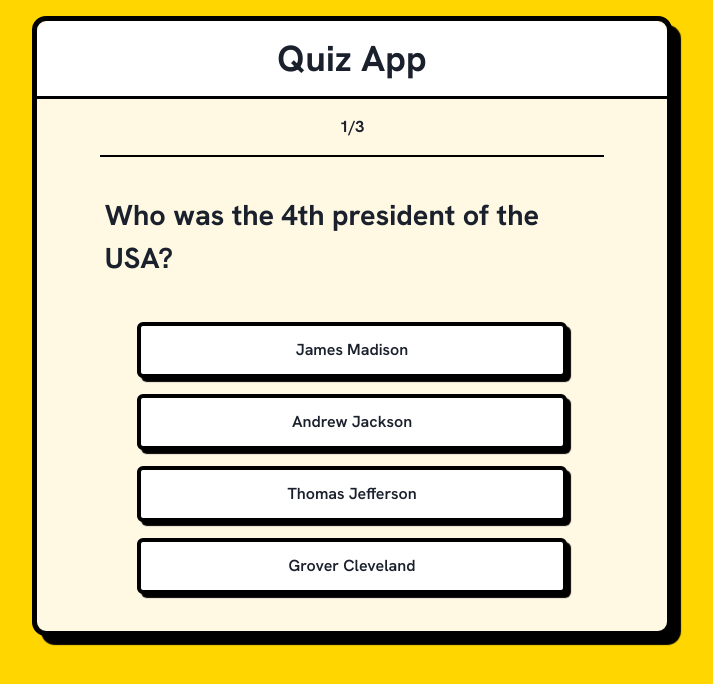
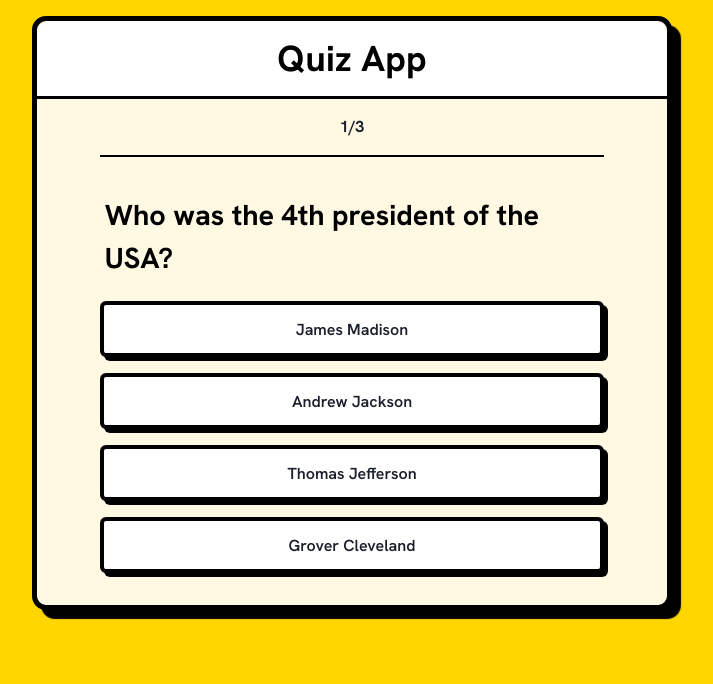
Before and after one commit to Cushz/Quiz_Front, a React (Vite) app in the folder quiz_front/: page /quiz in a window 1280 px wide. Shown: the top 684 px of the page, without its empty margins (288-1001 px from the left). Built offline with nearby package versions, Linux system fonts and the light colour scheme.

Commit message:
button height and resp problem fixed

```diff
--- a/quiz_front/src/components/Quiz.jsx
+++ b/quiz_front/src/components/Quiz.jsx
@@ -80,7 +80,7 @@ export default function Quiz() {
             alignItems={"center"}
           >
             <Box>
-              <Heading>Quiz App</Heading>
+              <Heading color={"black"}>Quiz App</Heading>
             </Box>
           </Flex>
           <form>
@@ -97,25 +97,27 @@ export default function Quiz() {
               </Flex>
               <Flex>
                 <Flex mt={"2em"} p={"0.3em"}>
-                  <Text fontSize={"1.8em"} fontWeight={"bold"}>
+                  <Text color={"black"} fontSize={"1.8em"} fontWeight={"bold"}>
                     {quizData[currentQuestion]["question"]}
                   </Text>
                 </Flex>
               </Flex>
-              <Flex gap={4} p={"2.3em"} flexDirection={"column"} flexWrap={"wrap"}>
+              <Flex gap={4} m={"0 auto"} w={"100%"} pt={"1em"} pb={"2em"} flexDirection={"column"} flexWrap={"wrap"}>
 
                 {quizData[currentQuestion]["options"].map((option, index) => {
                   return (
                     <Button
                       key={index}
                       onClick={() => handleQuestions(option)}
-                      h={"3.5em"}
-                      boxShadow={"4px 4px 1px #000000"}
+                      height={"auto"}
+                      minHeight={"3.5em"}
+                      boxShadow={"4px 4px 0 #000000"}
                       bg={"#ffffff"}
                       border={"4px solid #000000"}
-                      position={"relative"}
                       bottom={0}
                       transition={"bottom 0.2s ease-out"}
+                      wordBreak={"break-word"}
+                      whiteSpace={"normal"}
                       _hover={{
                         backgroundColor: "black",
                         color: "white",
```
